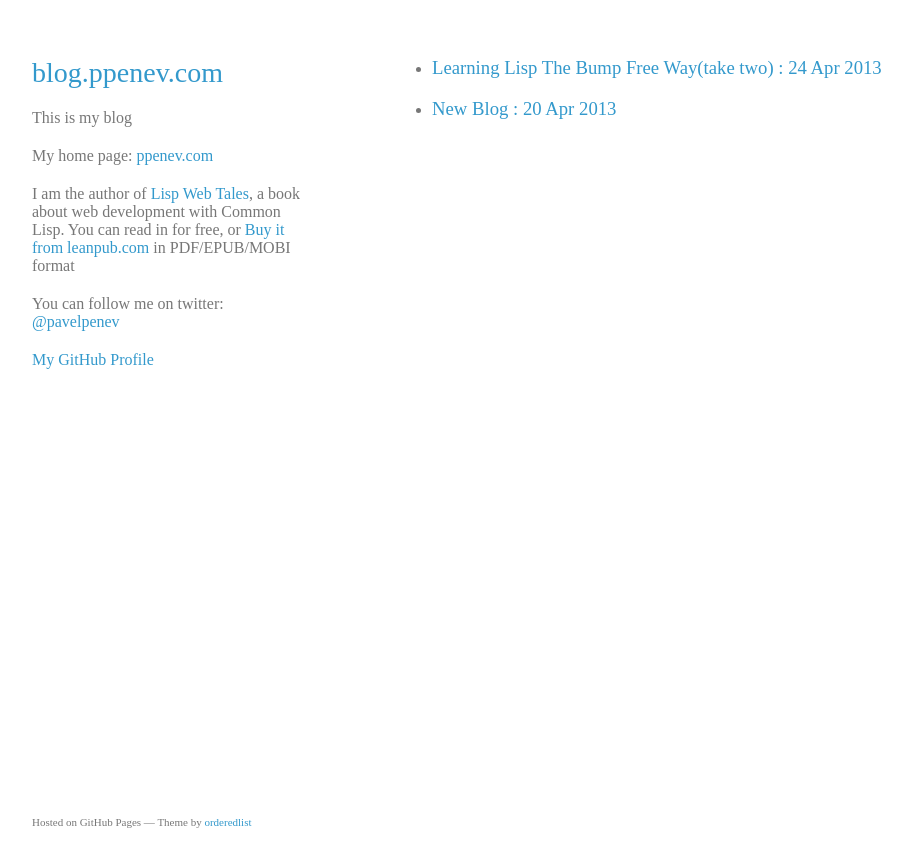
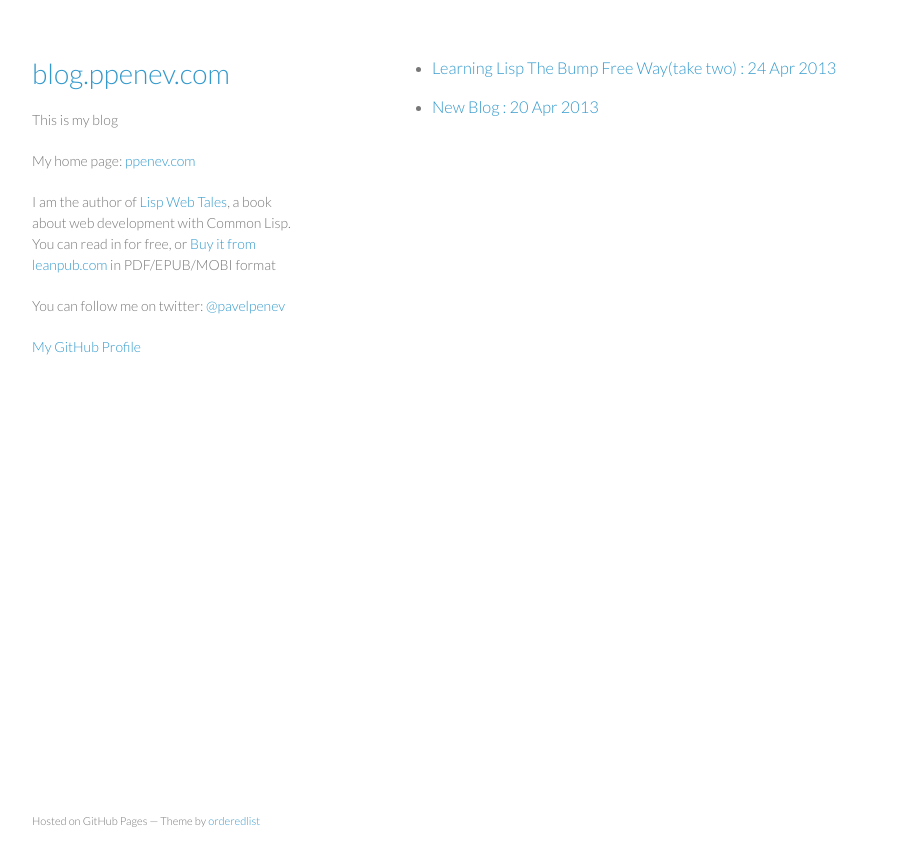
Before and after one commit to pvlpenev/pvlpenev.github.io, a Jekyll site: the page built from index.html, in a window 1280 px wide. Shown: the top 867 px of the page, without its empty margins (178-1090 px from the left). Built offline with Jekyll 4.4.1, drawn with Linux system fonts in a browser that asks for light colours.

Commit message:
fix css3

```diff
--- a/stylesheets/styles.css
+++ b/stylesheets/styles.css
@@ -2,7 +2,7 @@
 
 body {
   padding:50px;
-  font:/*14px/1.5 Lato,*/ "Helvetica Neue", Helvetica, Arial, sans-serif;
+  font:14px/1.5 Lato, "Helvetica Neue", Helvetica, Arial, sans-serif;
   color:#777;
   /*font-weight:300;*/
 }
```
